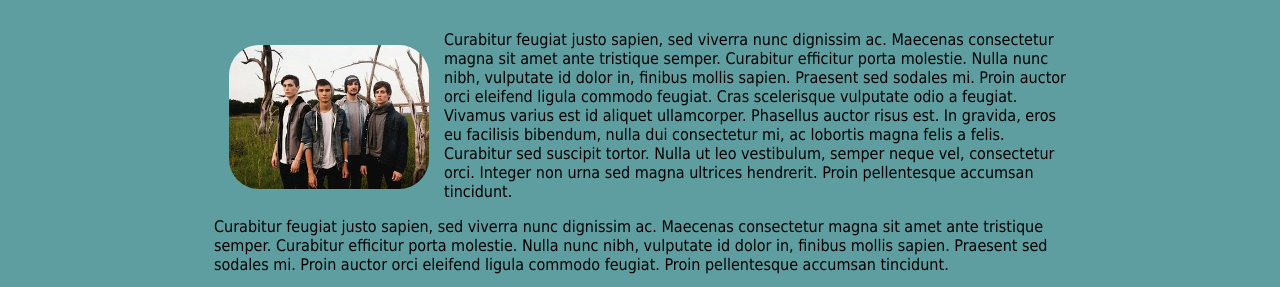
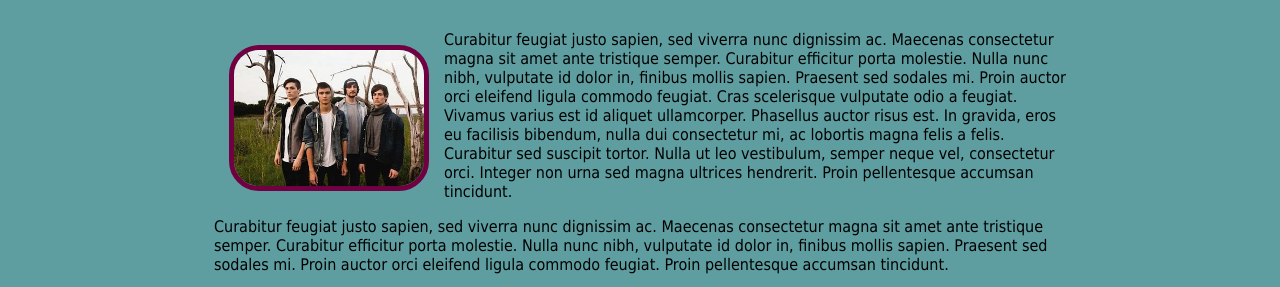
Before and after one commit to Zerik99/Polyphia-Fan-Page, a plain HTML site: page about.html in a window 1280 px wide. Shown: the part 389-676 px from the top of the page. Drawn offline with Linux system fonts and the light colour scheme.

Commit message:
fixed border around images

```diff
--- a/styles.css
+++ b/styles.css
@@ -87,6 +87,9 @@ body {
   margin: 15px;
   border-radius: 30px;
   width: 200px;
+  height: auto;
+  background: rgb(112, 0, 65);
+  border: 5px solid rgb(112, 0, 65);
 }
 .main-footer {
   background-color: rgb(112, 0, 65);
@@ -207,6 +210,7 @@ body {
   width: 250px;
   border-radius: 0.4em;
   border: 5px solid rgb(112, 0, 65);
+  background: rgb(112, 0, 65);
 }
 .shop-item-details {
   display: flex;
```
